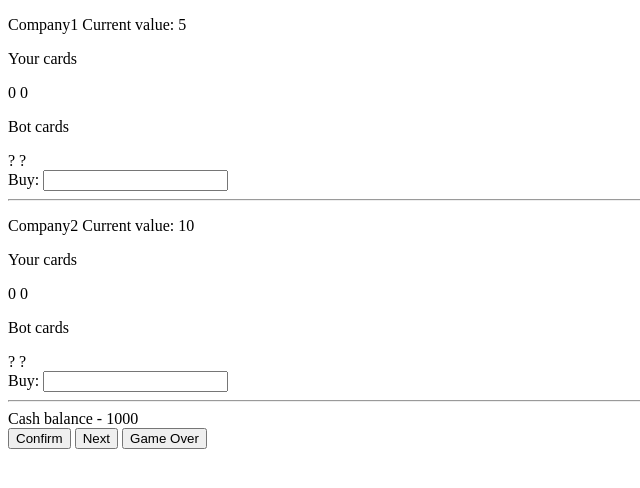
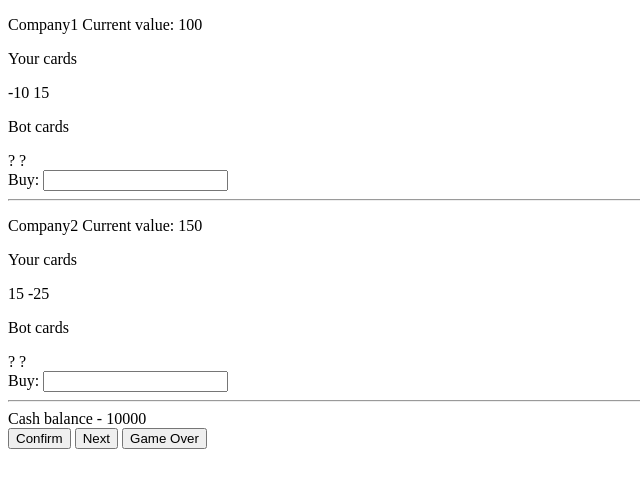
Before and after one commit to dauvbafna/project1-game, a plain HTML site: page index.html in a window 1280 px wide. Both pictures are taken after a click on the button "Start Game". Shown: the full height of the page, 0-640 px from the left. Drawn offline with nearby package versions, Linux system fonts and the light colour scheme.

Commit message:
second commit with 1st round dom manipulation

```diff
--- a/card.js
+++ b/card.js
@@ -1,9 +1,5 @@
-function Cards() {}
-function Cards(companyName, value) {
-      slef.companyName = companyName;
+function Card(companyName, value) {
+      var self = this;
+      self.companyName = companyName;
       self.value = value;
-
-  }
-
-
-  Cards.prototype.ShuffleCards = function(){};
+  };
--- a/game.js
+++ b/game.js
@@ -5,7 +5,31 @@ function Game(parentElement) {
   self.parentElement = parentElement;
   self.gameoverButtonElement = null;
   self.playerNetworth = 0;
+  self.company1 = new Company ('crazycompany1', 100);
+  self.company2 = new Company ('crazycompany2', 150);
+  self.cardsA = [];
+  self.cardsB = [];
+  self.turncardsA =[];
+  self.turncardsB =[];
+  self.player = new Player ('Player1', 10000, 0, 0);
+  self.playercardAOneElement= null;
+  self.playercardATwoElement= null;
+  self.botcardAOneElement= null;
+  self.botcardATwoElement= null;
+  self.playercardBOneElement= null;
+  self.playercardBTwoElement= null;
+  self.botcardBOneElement= null;
+  self.botcardBTwoElement= null;
+  self.currentpriceAElement= null;
+  self.currentpriceBElement= null;
+  self.buyInput = [];
+  self.buyformAElement= null;
+  self.buyformBElement= null;
+  self.playerCashElement= null;
+  self.confirmButtonElement= null;
+  self.nextButtonElement= null;
 };
+
 
 Game.prototype.onEnded = function(cb) {
   var self = this;
@@ -19,30 +43,29 @@ Game.prototype.build = function() {
   <p class="company-details">
   <span class="name">Company1</span>
   <span class="current-value">Current value:</span>
-      <span class="market price">5</span>
+  <span class="market-priceA">100</span>
   </p>
 
   <div class = "player-cards">
   <p>Your cards</p>
-              <span class ="p-card1">0</span>
-              <span class ="p-card2">0</span>
+  <span class ="p-cardA1">0</span>
+  <span class ="p-cardA2">0</span>
   </div>
 
   <div class = "bot-cards">
   <p>Bot cards</p>
-              <span class ="p-card1">?</span>
-              <span class ="p-card2">?</span>
+  <span class ="b-cardA1">?</span>
+  <span class ="b-cardA2">?</span>
   </div>
 
-        <div class = "buy-stocks">
-            <form>
+  <form class ="buy-a">
   <div>
   <label for="company1Qty">Buy:</label>
   <input type="number" id="c1Qty">
   </div>
   </form>
 
-        </div>
+
 
   </div>
   <hr>
@@ -51,22 +74,22 @@ Game.prototype.build = function() {
   <p class="company-details">
   <span class="name">Company2</span>
   <span class="current-value">Current value:</span>
-        <span class="market price">10</span>
+  <span class="market-priceB">150</span>
   </p>
 
   <div class = "player-cards">
   <p>Your cards</p>
-          <span class ="p-card1">0</span>
-          <span class ="p-card2">0</span>
+  <span class ="p-cardB1">0</span>
+  <span class ="p-cardB2">0</span>
   </div>
 
   <div class = "bot-cards">
   <p>Bot cards</p>
-          <span class ="p-card1">?</span>
-          <span class ="p-card2">?</span>
+  <span class ="b-cardB1">?</span>
+  <span class ="b-cardB2">?</span>
   </div>
 
-      <form>
+  <form class ="buy-b">
   <div>
   <label for="company2Qty">Buy:</label>
   <input type="number" id="c2Qty">
@@ -75,28 +98,145 @@ Game.prototype.build = function() {
 
   </div>
   <hr>
-  <div class ="player-cash">
+  <div class = "player-status">
   <span>Cash balance - </span>
-    <span>1000</span>
+  <span class ="player-cash" >10000</span>
   </div>
 
-  <button class="confirm">Confirm</button>
-  <button class="next">Next</button>
+  <button class="confirm-btn">Confirm</button>
+  <button class="next-btn">Next</button>
   <button class="gameover-btn">Game Over</button>
 
   </div>`);
 
+  self.playercardAOneElement = self.gameScreenElement.querySelector('.company1 .player-cards .p-cardA1');
+  self.playercardATwoElement = self.gameScreenElement.querySelector('.company1 .player-cards .p-cardA2');
+  self.botcardAOneElement = self.gameScreenElement.querySelector('.company1 .bot-cards .b-cardA1');
+  self.botcardATwoElement = self.gameScreenElement.querySelector('.company1 .bot-cards .b-cardA2');
+
+  self.playercardBOneElement = self.gameScreenElement.querySelector('.company2 .player-cards .p-cardB1');
+  self.playercardBTwoElement = self.gameScreenElement.querySelector('.company2 .player-cards .p-cardB2');
+  self.botcardBOneElement = self.gameScreenElement.querySelector('.company2 .bot-cards .b-cardB1');
+  self.botcardBTwoElement = self.gameScreenElement.querySelector('.company2 .bot-cards .b-cardB2');
+
+  self.currentpriceAElement = self.gameScreenElement.querySelector('.company1 .market-priceA');
+  self.currentpriceBElement = self.gameScreenElement.querySelector('.company2 .market-priceB');
+
+  self.buyformAElement = self.gameScreenElement.querySelector('.company1 .buy-a');
+  self.buyformBElement = self.gameScreenElement.querySelector('.company2 .buy-b');
+
+  self.playerCashElement = self.gameScreenElement.querySelector('.player-status .player-cash');
+
+  self.confirmButtonElement = self.gameScreenElement.querySelector(".confirm-btn");
+  self.nextButtonElement = self.gameScreenElement.querySelector(".next-btn");
+
   self.parentElement.appendChild(self.gameScreenElement);
   self.gameoverButtonElement = self.gameScreenElement.querySelector(".gameover-btn");
   self.gameoverButtonElement.addEventListener("click", self.callback);
+
+
 };
-// Game.prototype.start = function() {
-//   var self = this;
-//   self.nextTurn();
-// };
+Game.prototype.createCards = function(){
+  var self= this;
+for (var i =-25; i<=25; i+=5){
+  if(i!== 0){
+    var newCards = new Card("companyA", i);
+    self.cardsA.push(newCards);
+    };
+  };
+
+for (var i =-25; i<=25; i+=5){
+    if(i!== 0){
+    var newCards = new Card("companyB", i);
+    self.cardsB.push(newCards);
+    };
+  };
+
+};
+
+Game.prototype.start = function() {
+  var self = this;
+  self.createCards();
+  self.nextTurn();
+};
+
 
 Game.prototype.destroy = function() {
   var self = this;
   self.gameScreenElement.remove();
   self.gameoverButtonElement.removeEventListener("click", self.callback);
 };
+
+Game.prototype.shuffle = function(array) {
+  var counter = array.length;
+  while (counter > 0) {
+      var index = Math.floor(Math.random() * counter);
+      counter--;
+
+      var temp = array[counter];
+      array[counter] = array[index];
+      array[index] = temp;
+  };
+  return array;
+};
+
+Game.prototype.nextTurn = function() {
+  var self = this;
+
+  self.shuffle(self.cardsA);
+  self.shuffle(self.cardsB);
+
+  for(var i =0; i<4; i++){
+    self.turncardsA.push(self.cardsA[i]);
+    self.turncardsB.push(self.cardsB[i]);
+  }
+
+  self.botcardAOneElement.innerText = "?";
+  self.botcardATwoElement.innerText = "?";
+  self.botcardBOneElement.innerText = "?";
+  self.botcardBTwoElement.innerText = "?";
+
+  self.playercardAOneElement.innerText = self.turncardsA[0].value;
+  self.playercardATwoElement.innerText = self.turncardsA[1].value;
+  self.playercardBOneElement.innerText = self.turncardsB[0].value;
+  self.playercardBTwoElement.innerText = self.turncardsB[1].value;
+
+  self.buyInput = document.querySelectorAll("input");
+  self.buyformAElement = self.buyInput[0];
+  self.buyformBElement = self.buyInput[1];
+
+  self.handleConfirmClick = function (event){
+
+
+  };
+
+  Game.prototype.checkBuy = function(){
+    // function to check total investment value less than current cash
+  }
+
+  Game.prototype.updatePlayer = function(){
+    // function to update player stock holdings and reduce cash by the investment value
+  }
+
+  self.handleNextClick = function (event){
+
+  };
+
+  Game.prototype.revealBotCards = function (){
+    // function to replace ? with bot cards
+  }
+
+  Game.prototype.updateCurrentPrices = function (){
+    //function to add all cards and update the current prices of all companies
+  }
+
+
+
+  self.confirmButtonElement.addEventListener('click',  self.handleConfirmClick);
+  self.nextButtonElement.addEventListener('click',  self.handleNextClick);
+
+
+
+  cosole.log("Stop here ");
+
+}
--- a/index.html
+++ b/index.html
@@ -2,7 +2,7 @@
 <html lang="en">
 
 <head>
-  <title>Hi-Low-Game</title>
+  <title>Stock exchange game</title>
   <meta charset="utf-8">
   <meta name="viewport" content="width=device-width, initial-scale=1, shrink-to-fit=no">
   <!-- <link rel="stylesheet" href="main.css"> -->
--- a/main.js
+++ b/main.js
@@ -38,11 +38,11 @@ function main() {
 
   function buildGameScreen() {
     game = new Game(mainContentElement);
-    //game.start();
     game.onEnded(function() {
       gameEnded();
     });
     game.build();
+    game.start();
   };
 
   function destroyGameScreen() {
--- a/player.js
+++ b/player.js
@@ -1,12 +1,7 @@
-function Player() {}
 function Player(name, money, stockA, stockB) {
       var self = this;
       self.name = name;
-      slef.money = money;
-      slef.stockA = stockA;
-      slef.stockB = stockB;
+      self.money = money;
+      self.stockA = stockA;
+      self.stockB = stockB;
   };
-
-Player.prototype.Buy = function(){};
-
-Player.prototype.CheckBuy = function(){};
```
Also changed, not shown: company.js (+4 -5 lines), htmlPreview/game-screen.html (+3 -5 lines). Lines whose indentation alone changed are shown as unchanged.
